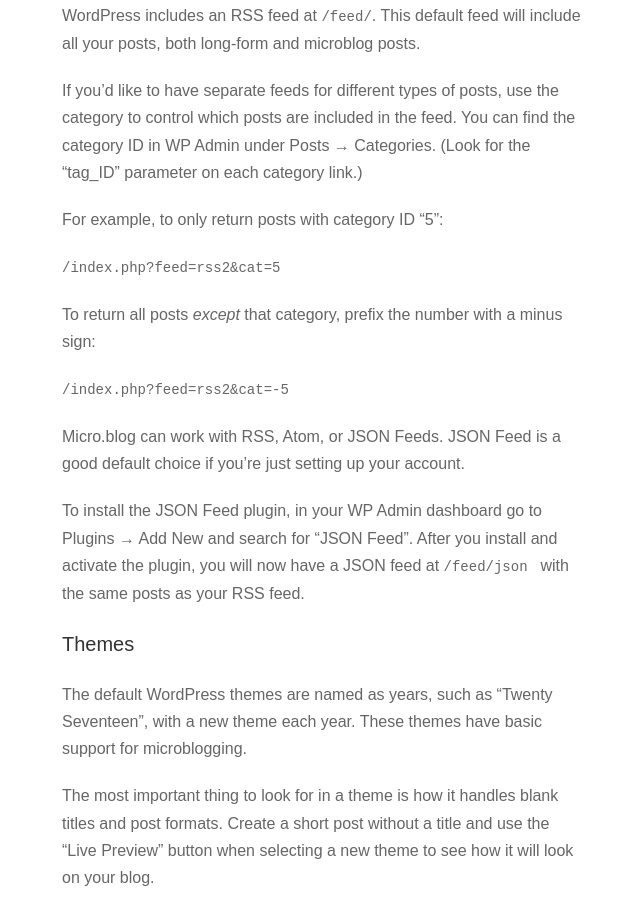
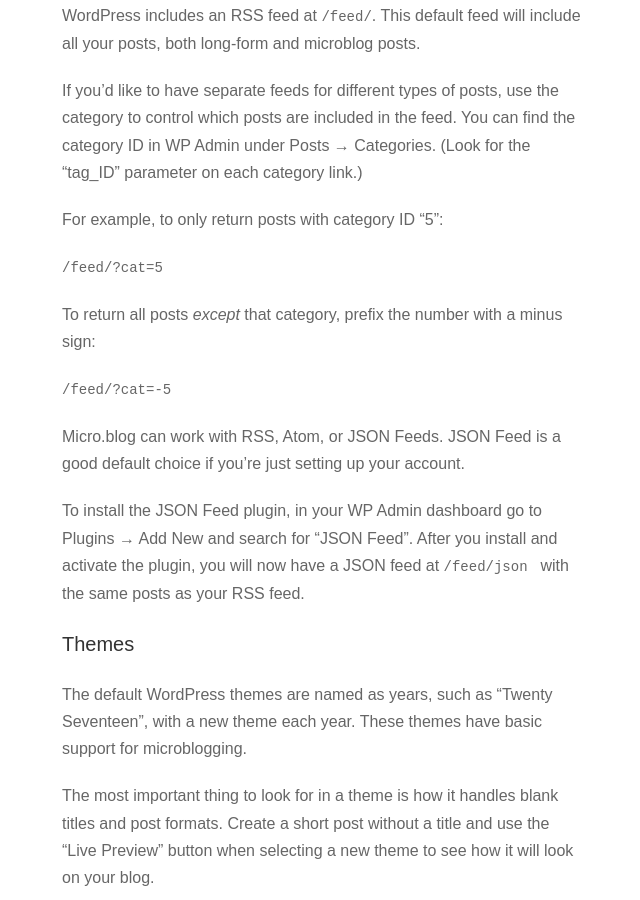
Before and after one commit to microdotblog/help.micro.blog, a Jekyll site: the page built from _posts/2018-01-11-setting-up-wordpress.markdown, in a window 1280 px wide and 900 px high, scrolled down 2549 px. Shown: the whole window, without its empty margins (318-958 px from the left). Built offline with Jekyll 4.4.1, drawn with Linux system fonts in a browser that asks for light colours; nearby versions of some CDN libraries.

Commit message:
Updated to simpler feed URLs.

```diff
--- a/_posts/2018-01-11-setting-up-wordpress.markdown
+++ b/_posts/2018-01-11-setting-up-wordpress.markdown
@@ -50,11 +50,11 @@
 
 For example, to only return posts with category ID "5":
 
-`/index.php?feed=rss2&cat=5`
+`/feed/?cat=5`
 
 To return all posts _except_ that category, prefix the number with a minus sign:
 
-`/index.php?feed=rss2&cat=-5`
+`/feed/?cat=-5`
 
 Micro.blog can work with RSS, Atom, or JSON Feeds. JSON Feed is a good default choice if you're just setting up your account.
 
```
